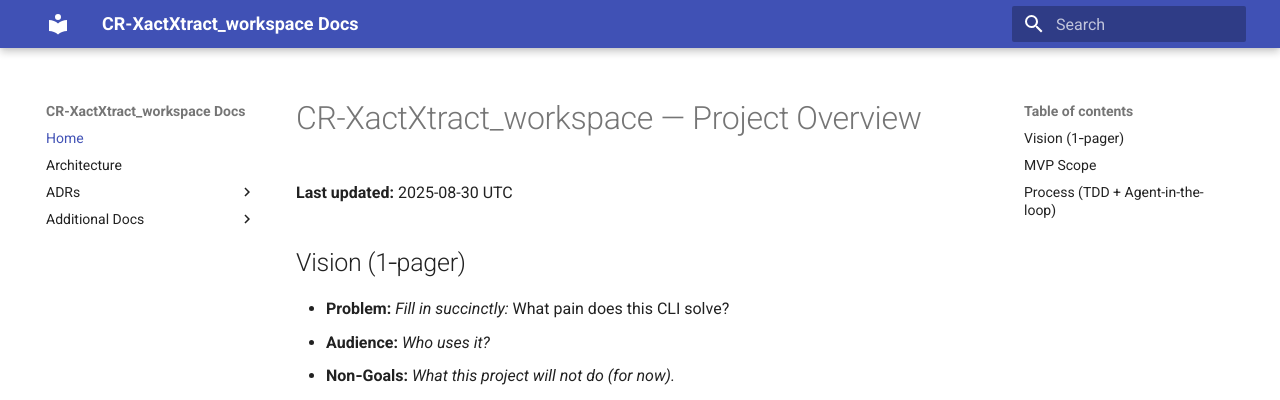
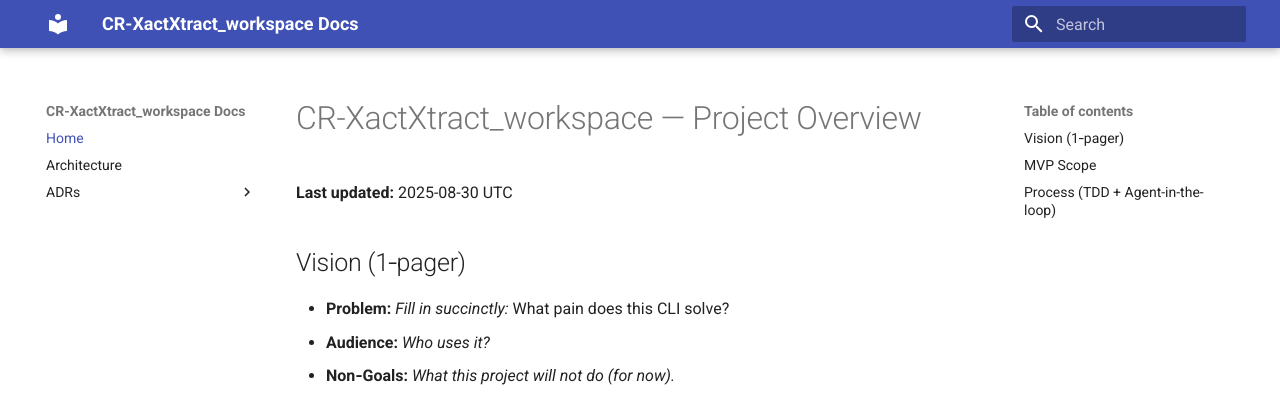
Before and after one commit to hu3mann/ChatRipperXX_DOPEMUX, an MkDocs documentation site: the page built from docs/index.md, in a window 1280 px wide. Shown: the top 400 px of the page. Built offline with MkDocs 1.6.1 and Material for MkDocs 9.7.7, drawn with Linux system fonts in a browser that asks for light colours.

Commit message:
fix: remove missing README.md reference from mkdocs nav
- README.md file doesn't exist, causing docs build to fail in strict mode
- Remove the reference to fix CI docs deployment

```diff
--- a/mkdocs.yml
+++ b/mkdocs.yml
@@ -17,5 +17,3 @@ nav:
   - Architecture: architecture.md
   - ADRs:
       - ADR Index: adr/index.md
-  - Additional Docs:
-      - README: README.md
```
